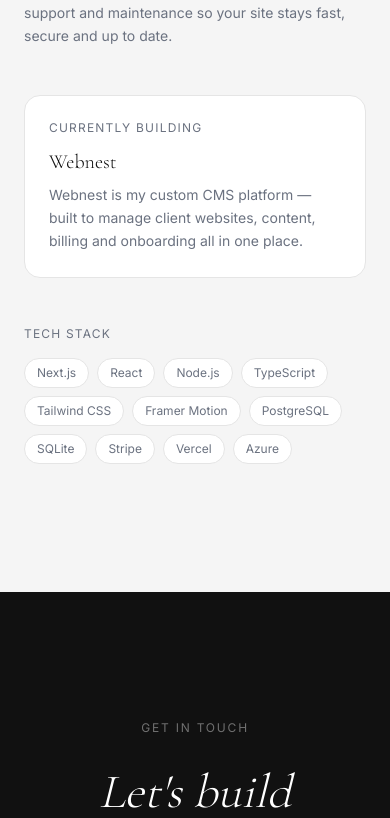
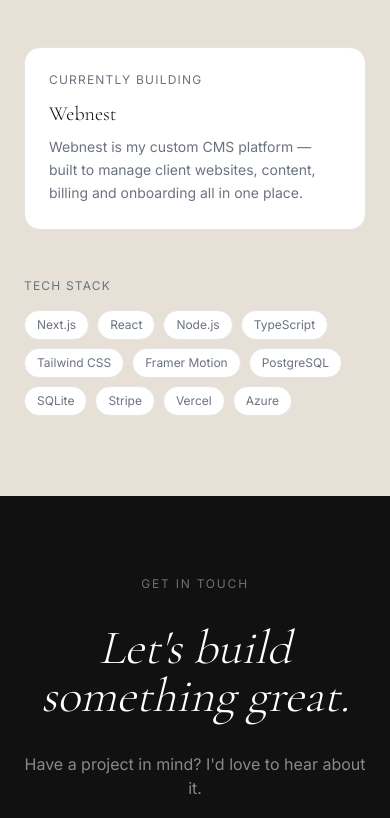
Before and after one commit to Hawkcodess/marcoalcini-portfolio, a Next.js app: page / in a window 390 px wide. Shown: the part 6639-7457 px from the top of the page. Built offline with nearby package versions, Linux system fonts and the light colour scheme.

Commit message:
UI polish, mobile responsiveness, cursor removal

```diff
--- a/app/globals.css
+++ b/app/globals.css
@@ -20,18 +20,3 @@ body {
   scrollbar-width: none;
   -ms-overflow-style: none;
 }
-
-/* Custom cursor */
-.cursor-dot {
-  position: fixed;
-  top: 0;
-  left: 0;
-  width: 8px;
-  height: 8px;
-  background-color: #0A84FF;
-  border-radius: 50%;
-  pointer-events: none;
-  z-index: 9999;
-  transform: translate(-50%, -50%);
-  transition: transform 0.1s ease;
-}
--- a/app/layout.jsx
+++ b/app/layout.jsx
@@ -1,6 +1,5 @@
 import { Cormorant_Garamond, Inter } from 'next/font/google'
 import './globals.css'
-import CursorDot from '@/components/ui/CursorDot'
 
 const cormorant = Cormorant_Garamond({
   subsets: ['latin'],
@@ -31,8 +30,7 @@ export const metadata = {
 export default function RootLayout({ children }) {
   return (
     <html lang="en" className={`${cormorant.variable} ${inter.variable}`}>
-      <body className="bg-[#FAFAFA] text-[#111111] font-body">
-        <CursorDot />
+      <body className="bg-[#EDE8DF] text-[#111111] font-body">
         {children}
       </body>
     </html>
--- a/components/Navigation.jsx
+++ b/components/Navigation.jsx
@@ -35,7 +35,7 @@ export default function Navigation() {
         pointerEvents: scrolled ? 'auto' : 'none',
       }}
       transition={{ duration: 0.3, ease: 'easeInOut' }}
-      className="fixed top-0 left-0 right-0 z-50 border-b border-[#E5E5E5] backdrop-blur-md bg-[#FAFAFA]/80"
+      className="fixed top-0 left-0 right-0 z-50 border-b border-[#D8D2C8] backdrop-blur-md bg-[#EDE8DF]/85"
     >
       <div className="max-w-7xl mx-auto px-6 md:px-16 h-16 flex items-center justify-between">
         {/* Logo */}
--- a/components/sections/About.jsx
+++ b/components/sections/About.jsx
@@ -10,7 +10,7 @@ const skills = [
 
 export default function About() {
   return (
-    <section id="about" className="bg-[#F5F5F5] py-32 px-6 md:px-16">
+    <section id="about" className="bg-[#E6E0D6] py-20 md:py-32 px-6 md:px-16">
       <div className="max-w-7xl mx-auto">
         <div className="grid grid-cols-1 lg:grid-cols-5 gap-16 lg:gap-24">
           {/* Left col — 60% */}
--- a/components/sections/Contact.jsx
+++ b/components/sections/Contact.jsx
@@ -14,7 +14,7 @@ function LinkedInIcon() {
 
 export default function Contact() {
   return (
-    <section id="contact" className="bg-[#111111] text-white py-32 px-6 md:px-16">
+    <section id="contact" className="bg-[#111111] text-white py-20 md:py-32 px-6 md:px-16">
       <div className="max-w-7xl mx-auto">
         {/* Main content — centered */}
         <div className="text-center mb-16">
```
